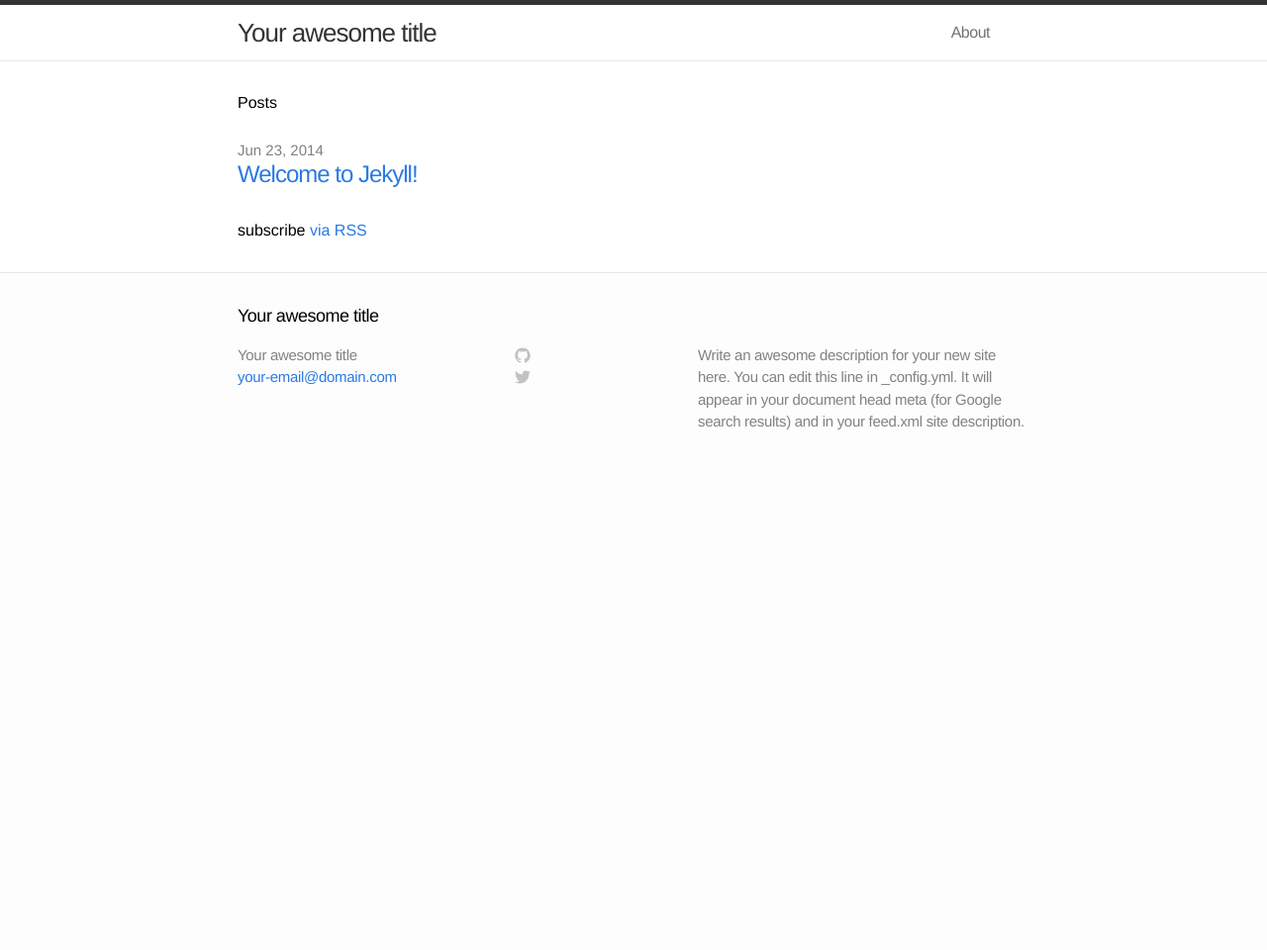
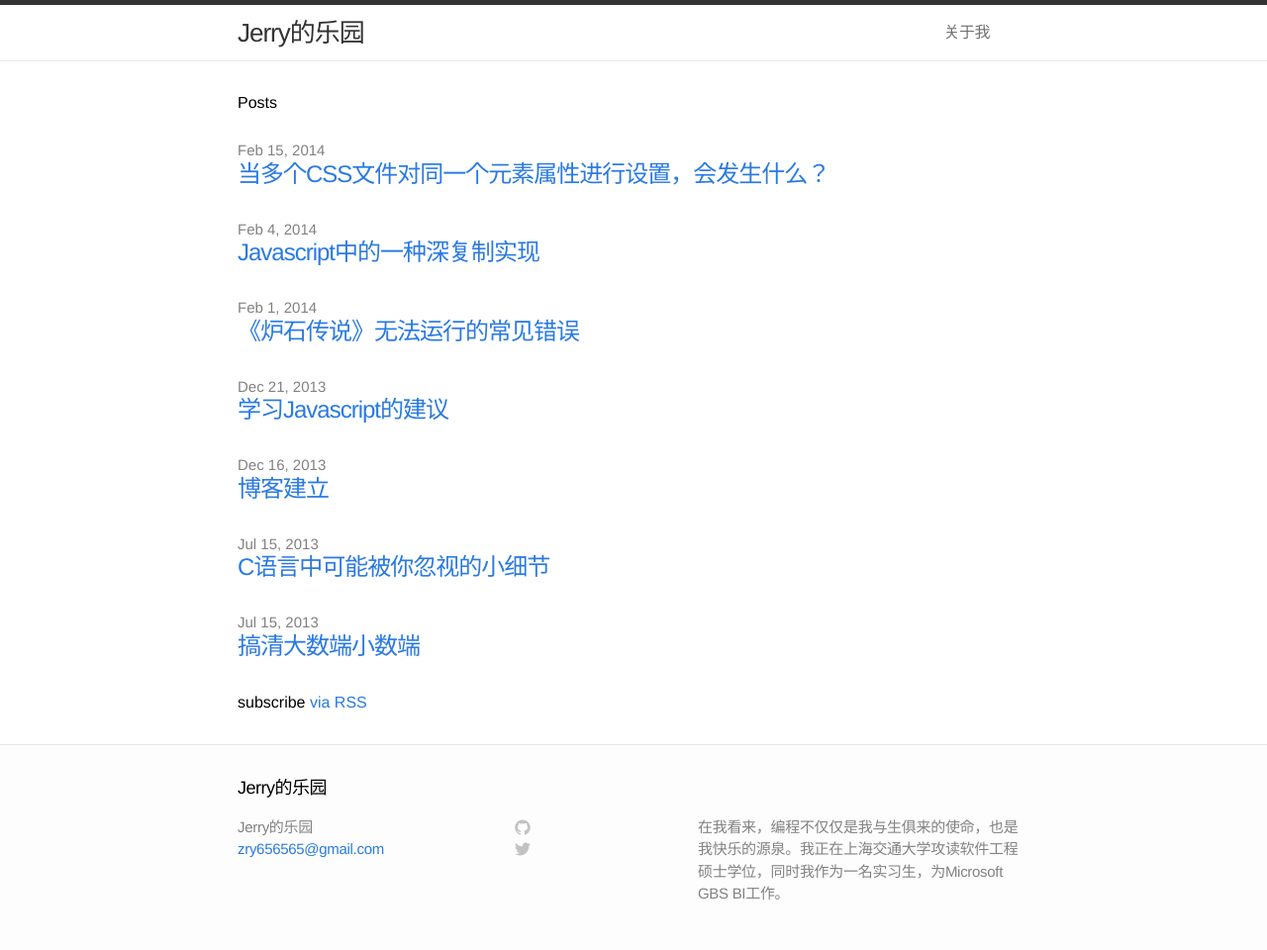
Before and after one commit to zry656565/heaven-blog, a Jekyll site: the page built from index.html, in a window 1280 px wide. Shown: the whole page at 99% size. Built offline with Jekyll 4.4.1, drawn with Linux system fonts in a browser that asks for light colours; before the commit the page ends 900 px from its top, so only the background shows below that.

Commit message:
add some original posts

```diff
--- a/_config.yml
+++ b/_config.yml
@@ -1,9 +1,9 @@
 # Site settings
-title: Your awesome title
-email: your-email@domain.com
-description: "Write an awesome description for your new site here. You can edit this line in _config.yml. It will appear in your document head meta (for Google search results) and in your feed.xml site description."
+title: Jerry的乐园
+email: zry656565@gmail.com
+description: "在我看来，编程不仅仅是我与生俱来的使命，也是我快乐的源泉。我正在上海交通大学攻读软件工程硕士学位，同时我作为一名实习生，为Microsoft GBS BI工作。"
 baseurl: ""
-url: "http://yourdomain.com"
+url: "http://jerryzou.com"
 
 # Build settings
 markdown: kramdown
--- /dev/null
+++ b/_posts/2013-11-04-StorageMethod.md
@@ -0,0 +1,39 @@
+---
+layout: post
+date: 2013-07-15 15:37:00 UTC
+title: 搞清大数端小数端
+description: 我们日常生活中常见的IA-32位体系架构一般都是小数端存储方法。而IA-64则同时采用大数端和小数端的存储方法。究竟什么是大数端，什么是小数端呢？
+footer: true
+duoshuo_comment: true
+categories: zh posts
+---
+
+对于同样一个数0x123456。
+
+- 大数端的存储方法是：
+    <table>
+        <tr><td>地址</td><td>值</td></tr>
+        <tr><td>0x00</td><td>0x12</td></tr>
+        <tr><td>0x01</td><td>0x34</td></tr>
+        <tr><td>0x02</td><td>0x56</td></tr>
+    </table><br/>
+    **大数端记忆方法：低地址存高（大）位**
+
+- 而小数端的存储方法是：
+    <table>
+        <tr><td>地址</td><td>值</td></tr>
+        <tr><td>0x00</td><td>0x56</td></tr>
+        <tr><td>0x01</td><td>0x34</td></tr>
+        <tr><td>0x02</td><td>0x12</td></tr>
+    </table><br/>
+    **小数端记忆方法：低地址存低（小）**
+
+另外，
+
+- 我们日常生活中常见的IA-32位体系架构一般都是小数端存储方法。
+- 而IA-64则同时采用大数端和小数端的存储方法。
+
+但需要注意的是，现在很常见的家装64位的windows系统可不算真正的64位系统。真正的64位体系结构与32位体系结构完全不同，32位体系结构的程序在64位体系结构上的机器上根本运行不了。因为两者根本就使用了完全不同的指令集。<br/>
+其实啊，家装的64位windows系统还是属于32位体系结构EM64T。而EM64T前面的E就是Extended的简称啦（即32位的扩展，实际上是48位系统）。
+
+**说明**:本文原发布于我的CSDN博客[天上之海原](http://blog.csdn.net/zry656565)。
--- /dev/null
+++ b/_posts/2013-11-18-TipsForC.md
@@ -0,0 +1,26 @@
+---
+layout: post
+date: 2013-07-15 15:37:00 UTC
+title: C语言中可能被你忽视的小细节
+description: 在阅读C语言创造者Dennis M.Ritchie写的《C程序设计语言》时，我整理了一些简单的tips，希望对你们有些帮助。
+footer: true
+duoshuo_comment: true
+categories: zh posts
+---
+
+1. EOF是文件结束符，它的值是-1.<br/>
+   因此用于接收getchar()的返回值的变量一般用int而不是char。
+2. 声明数组时，如int n[10]<br/>
+   方括号中的数字必须为常数，因为这是静态声明数组。<br/>
+   也有动态声明数组的方式，那会用到指针，这在后面讨论。
+3. 在C语言中，所有函数参数都是“通过值”传递的。（如果你真的想在函数中修改主调函数的变量，你可以传地址，其实也就是传指针，这个也是后话）
+4. 处理数组时一定要时刻注意边界值的处理（是否溢出）
+5. 变量和函数的extern声明通常写在头文件中。
+6. 如果函数没有参数，在声明该函数时需要使用void关键词显式声明。因为ANSI C为了兼容老版本的C语言，把空参数表看成老版本的函数声明方式，而对参数表不做任何检查。就像这样：
+<div style="margin-left: 40px">
+{% highlight C %}
+int func(void );
+{% endhighlight %}
+</div>
+
+**说明**:本文原发布于我的CSDN博客[天上之海原](http://blog.csdn.net/zry656565)。
--- /dev/null
+++ b/_posts/2013-12-16-blogisopen.md
@@ -0,0 +1,21 @@
+---
+layout: post
+disqus_comments: false
+date: 2013-12-16 10:00:00 UTC
+title: 博客建立
+description: 今天我的博客终于搞定了，首先要谢谢Rasmus Andersson开源了他的博客代码……
+duoshuo_comment: true
+categories: zh posts
+---
+
+今天我的博客终于搞定了，首先要谢谢Rasmus Andersson开源了他的博客代码，我才能把博客做成现在这样。
+如果你喜爱这个博客，可以通过点击[这里](https://github.com/zry656565/jblog/)来获取源代码。
+
+{% highlight javascript %}
+var JerryBlog = {
+  print: function() {
+    console.log("Hello, world.");
+  }
+};
+JerryBlog.print();
+{% endhighlight %}
--- /dev/null
+++ b/_posts/2013-12-21-HowToLearnJS.md
@@ -0,0 +1,26 @@
+---
+layout: post
+date: 2013-12-21 15:56:00 UTC
+title: 学习Javascript的建议
+description: 在这篇文章中，我将结合我自己的经历来给js初学者提一些学习的建议。
+footer: true
+duoshuo_comment: true
+categories: zh posts
+---
+
+javascript入门太容易了，导致几乎人人随便看看就能上手，零基础的人学个三五天都能对外宣称自己掌握了js。可是真正掌握js是一件很难的事情。如果在初学一门语言的时候第一想到的是问别人，是很难取得进步的。因为得到答案太容易，而不会去想为什么。而且说实话，js并不适合作为第一门编程语言，它兼容并包，容错性高，但这也意味着一但出错你就很难找到错误的原因。另一方面js有一些优秀的特性对于没有编程经历的人来说也很难发现。
+
+如果你真想学好js，我有个大概的自学轨迹供你们参考。
+
+- 第一步，学习w3school的js编程。
+  - w3school提供了最基础的js学习方案，非常粗略，但很适合让你了解客户端js的概貌。立即可以尝试的实例，也可以让js的初学者马上看到效果。
+- 第二步，你需要一本系统介绍js的书，比如犀牛书(javascript权威指南)。
+  - w3school能告诉你的只有js大概是什么。但你接下来要了解的是js真正是什么。犀牛书就充当了这个角色。犀牛书的涵盖面非常广，并且内容非常全，可以为你打开整个js的世界。当然因为犀牛书比较厚，而且看的时候你没办法马上做点什么成果出来，所以这段时间会比较艰难（对我来说还挺有意思的，因为我喜欢js嘛。）但是如果你真能啃完这本书，我相信你也会被js的魅力所吸引。
+- 第三步，了解js的精华——《javascript语言精粹》
+  - 这是一本很薄的书，大概一两天就可以看完。但完全不适合初学者看，当然，相对于看完犀牛书的人来说，就非常适合了。js的诞生太过于仓促，以至于它不得不保留很多糟糕的特性，但你有权利不使用那些。犀牛书告诉了你js是什么，而这本书则告诉你js的精华（与糟粕），看完以后相信你会受益匪浅。
+- 第四步，读代码
+  - 如果你不借助任何第三方js库来完成你的网页，说明你很厉害，但我不提倡你那样做。你完全可以使用优秀的第三方js库来进行更快速的开发，比如jquery,dojo,d3等等。而且更令人兴奋的是，这些别人写的js对你是完全可见的。读代码是对一个人编程能力提升最快的方法，但凭空读代码肯定会让你头痛不已。你如何才能快速理解别人为什么要那样写代码？一来你已经读过两本经典的js书籍，你脑子里已经装上了js的精华，二来，你也可以到各种程序员社区提问。
+- 第五步，向开源社区提交代码。
+  - 读懂别人的代码是学习，而改进别人的代码则是创造了。
+
+加油吧，总有一天你可以完成一件属于你自己的、开天辟地的作品。
--- /dev/null
+++ b/_posts/2014-02-01-HearthStoneTroubleShooting.md
@@ -0,0 +1,22 @@
+---
+layout: post
+date: 2014-02-01 15:56:00 UTC
+title: 《炉石传说》无法运行的常见错误
+description: 本文针对炉石传说无法运行的两个常见问题：“无法连接到战网服务”、“正在初始化...”进行解答。
+photo_url: /res/images/HearthstoneBack.jpg
+footer: true
+duoshuo_comment: true
+categories: zh posts
+---
+
+- #####**问题1**: 无法连接到战网服务 BLZBNTBGS80000021(3003)
+<img src="/res/images/BNerror.png"/>
+
+- **解决办法**:使用XP兼容模式后，重新启动战网登陆器
+<img src="/res/images/BNerror_fix.png"/>
+
+- #####**问题2**: 一直初始化不完的"正在初始化..."
+<img src="/res/images/endlessInitializing.png"/>
+
+- **解决办法**:注销或重新启动计算机即可解决此问题。
+<img src="/res/images/endlessInitializing_fix.png"/>
--- /dev/null
+++ b/_posts/2014-02-04-DeepCopyInJS.md
@@ -0,0 +1,83 @@
+---
+layout: post
+date: 2014-02-04 21:33:00 UTC
+title: Javascript中的一种深复制实现
+description: 本文将给大家详细介绍一种javascript中的深复制实现。
+footer: true
+duoshuo_comment: true
+categories: zh posts
+---
+
+在javascript中，所有的object变量之间的赋值都是传地址的，可能有同学会问哪些是object对象。举例子来说明可能会比较好：
+
+{% highlight javascript %}
+typeof(true)    //"boolean"
+typeof(1)       //"number"
+typeof("1")     //"string"
+typeof({})      //"object"
+typeof([])      //"object"
+typeof(null)    //"object"
+typeof(function(){})  //"function"
+{% endhighlight %}
+
+所以其实我们深复制主要需要处理的对象就是object对象，非object对象只要直接正常的赋值就好。我实现js深复制的思路就是：
+
+- 遍历所有该对象的属性，
+- 如果该属性是"object"则需要特殊处理，
+  - 如果这个object对象比较特殊，是一个数组，那就创建一个新的数组并深复制数组里的元素
+  - 如果这个object对象是个非数组对象，那直接再对它递归调用深复制方法即可。
+- 如果不是"object"，则直接正常复制就行。
+
+下面就是我的实现了：
+
+{% highlight javascript %}
+Object.prototype.DeepCopy = function () {
+  var obj, i;
+  obj = {};
+
+  for (attr in this) {
+    if (this.hasOwnProperty(attr)) {
+      if (typeof(this[attr]) === "object") {
+        if (this[attr] === null) {
+          obj[attr] = null;
+        }
+        else if (Object.prototype.toString.call(this[attr]) === '[object Array]') {
+          obj[attr] = [];
+          for (i=0; i<this[attr].length; i++) {
+            obj[attr].push(this[attr][i].DeepCopy());
+          }
+        } else {
+          obj[attr] = this[attr].DeepCopy();
+        }
+      } else {
+        obj[attr] = this[attr];
+      }
+    }
+  }
+  return obj;
+};
+{% endhighlight %}
+
+如果浏览器支持**ECMAScript 5**的话，为了深复制对象属性的所有特性，可以使用
+{% highlight javascript %}
+Object.defineProperty(obj, attr, Object.getOwnPropertyDescriptor(this, attr));
+{% endhighlight %}
+来替代
+{% highlight javascript %}
+obj[attr] = this[attr];
+{% endhighlight %}
+
+<br/>
+直接在Object.prototype上实现该方法的好处是，所有对象都会继承该方法。坏处是某些库也会改写Object对象，所以有时会发生冲突。这是需要注意的。具体使用方法如下：
+
+{% highlight javascript %}
+Object.prototype.DeepCopy = function () { ... }
+var a = { x:1 };
+var b = a;
+var c = a.DeepCopy();
+a.x = 2;
+b.x = 3;
+console.log(a.x);   //3
+console.log(b.x);   //3
+console.log(c.x);   //1
+{% endhighlight %}
--- /dev/null
+++ b/_posts/2014-02-15-cssParseOrder.md
@@ -0,0 +1,38 @@
+---
+layout: post
+date: 2014-02-15 22:18:00 UTC
+title: 当多个CSS文件对同一个元素属性进行设置，会发生什么？
+description: 多处CSS文件对同一个元素或者类的样式进行修改的情况屡见不鲜，以至于在代码量成几何倍增加时，有时会让人产生迷惑感。本文将解释当多个CSS文件对同一个元素属性进行设置，会发生什么？
+footer: true
+duoshuo_comment: true
+categories: zh posts
+---
+
+CSS作为Web前端的三剑客之一，有着极为重要的地位。它使得页面的表现与内容很好地分离开来，如今各大浏览器对它的支持也日趋完善起来。
+
+但是多处CSS文件对同一个元素或者类的样式进行修改的情况屡见不鲜，以至于在代码量成几何倍增加时，有时会让人产生迷惑感。下面举个例子：
+
+{% highlight html %}
+<!-- test.html -->
+<head>
+    ...
+    <link href="res/css/test1.css" type="text/css" rel="stylesheet">
+    <link href="res/css/test2.css" type="text/css" rel="stylesheet">
+</head>
+{% endhighlight %}
+
+{% highlight css %}
+/* test1.css */
+body { background: yellow; }
+body { background: blue; }
+{% endhighlight %}
+
+{% highlight css %}
+/* test2.css */
+body { background: black; }
+body { background: red; }
+{% endhighlight %}
+
+这里有四个地方对body元素的背景进行设置。在实际解析中，哪次设置将会被采用呢？
+
+答案是最后一次，也就是test2.css中值为red的那次设置。因为**在样式中对同一个元素的属性发生重复设置时，后一次会覆盖前一次**。在例子中，如果test1.css的引入顺序在test2.css之后的话，则会发现背景颜色变成蓝色了。
--- a/about.md
+++ b/about.md
@@ -1,11 +1,21 @@
 ---
 layout: page
-title: About
+title: 关于我
 permalink: /about/
 ---
 
-This is the base Jekyll theme. You can find out more info about customizing your Jekyll theme, as well as basic Jekyll usage documentation at [jekyllrb.com](http://jekyllrb.com/)
+<img src="/images/monkey.jpg" width="220" height="220" align="right">
 
-You can find the source code for the Jekyll new theme at: [github.com/jglovier/jekyll-new](https://github.com/jglovier/jekyll-new)
+你们好，我叫邹润阳，是一名生活在上海的程序员。在我看来，编程不仅仅是我与生俱来的使命，也是我快乐的源泉。<br/><br/>
+我正在**上海交通大学**攻读软件工程硕士学位。同时我作为一名实习生，为**Microsoft BI**工作。<br/><br/>
+我最钟爱的编程语言是**javascript**。如果我们对此拥有相同的爱好，请告诉我！(因为我身边的朋友们很少有喜欢它的，哎~) <br/><br/>
+如果你有任何问题，请给我发送邮件：[zry656565@gmail.com](mailto:zry656565@gmail.com)<br/>
 
-You can find the source code for Jekyll at [github.com/jekyll/jekyll](https://github.com/jekyll/jekyll)
+## 我在别处
+
+你可以在网络上的很多其他地方找到我，比如：
+
+- [GitHub](https://github.com/zry656565)
+- [微博](http://weibo.com/u/1943775181)
+- [豆瓣](http://www.douban.com/people/jerry_zou/)
+- [LinkedIn](http://www.linkedin.com/profile/view?id=289040657)
```
Also changed, not shown: _posts/2014-06-23-welcome-to-jekyll.markdown (deleted, +0 -24 lines), 1 other file.
